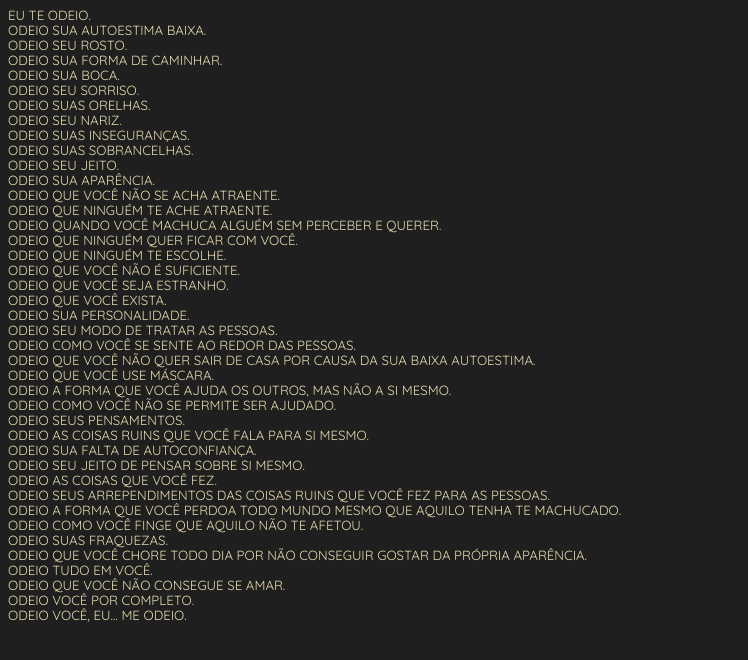
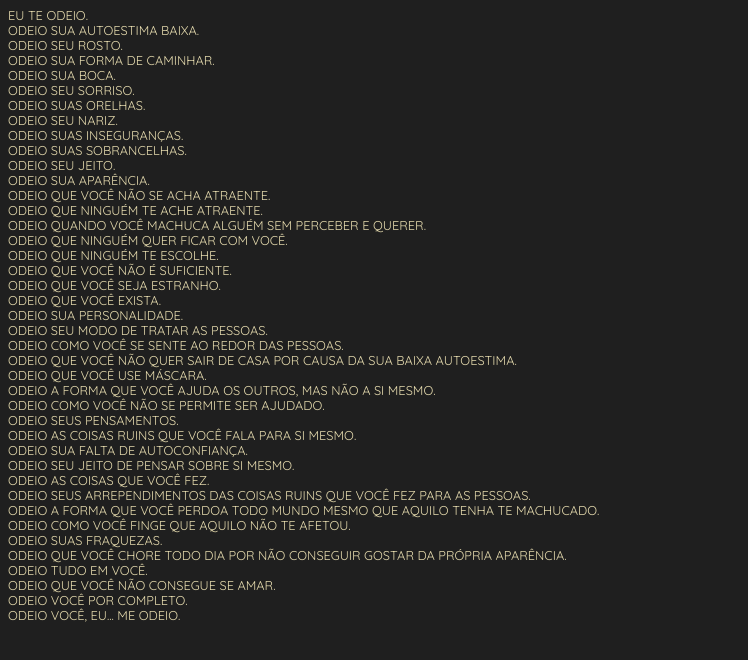
Before and after one commit to namahee/namahee.github.io, a plain HTML site: page hate.html in a window 1280 px wide. Shown: the part 52-712 px from the top of the page, without its empty margins (0-748 px from the left). Drawn offline with Linux system fonts and the light colour scheme.

Commit message:
Update hate.css

```diff
--- a/hate.css
+++ b/hate.css
@@ -42,7 +42,7 @@ span {
 p {
   color: #e6dbae;
   font-family: "Quicksand", sans-serif;
-  font-size: 0.83rem;
+  font-size: 0.80rem;
   margin: 0 auto;
   padding: 0;
   text-transform: uppercase;
```
